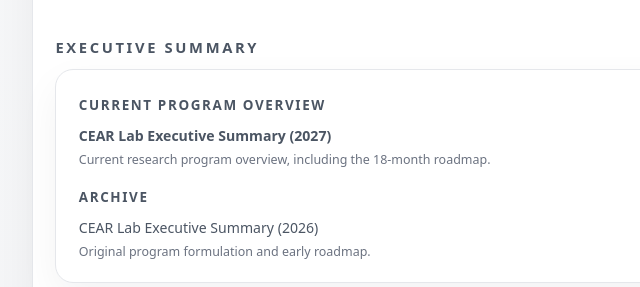
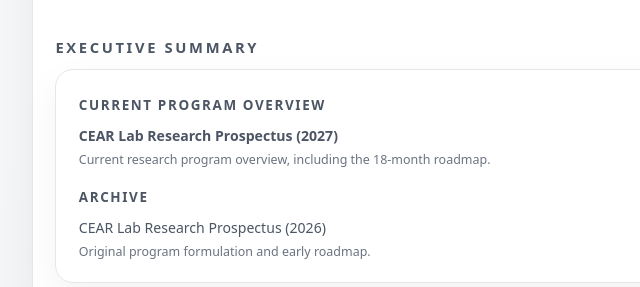
Before and after one commit to hjpae/hjpae.github.io, a plain HTML site: page cear/index.html in a window 1280 px wide. Shown: the part 2046-2333 px from the top of the page, 168-808 px from the left. Drawn offline with Linux system fonts and the light colour scheme.

Commit message:
fix the ES

```diff
--- a/cear/index.html
+++ b/cear/index.html
@@ -634,7 +634,7 @@
           <div class="section-subtitle">Current Program Overview</div>
           <ul class="link-list">
             <li>
-              <a href="cear_es_v2027.pdf" download><strong>CEAR Lab Executive Summary (2027)</strong></a>
+              <a href="cear_es_v2027.pdf" download><strong>CEAR Lab Research Prospectus (2027)</strong></a>
               <div class="resource-note">Current research program overview, including the 18-month roadmap.</div>
             </li>
           </ul>
@@ -644,7 +644,7 @@
           <div class="section-subtitle">Archive</div>
           <ul class="link-list">
             <li>
-              <a href="cear_es_v1_full.pdf" download>CEAR Lab Executive Summary (2026)</a>
+              <a href="cear_es_v1_full.pdf" download>CEAR Lab Research Prospectus (2026)</a>
               <div class="resource-note">Original program formulation and early roadmap.</div>
             </li>
           </ul>
```
Also changed, not shown: 1 other file.
